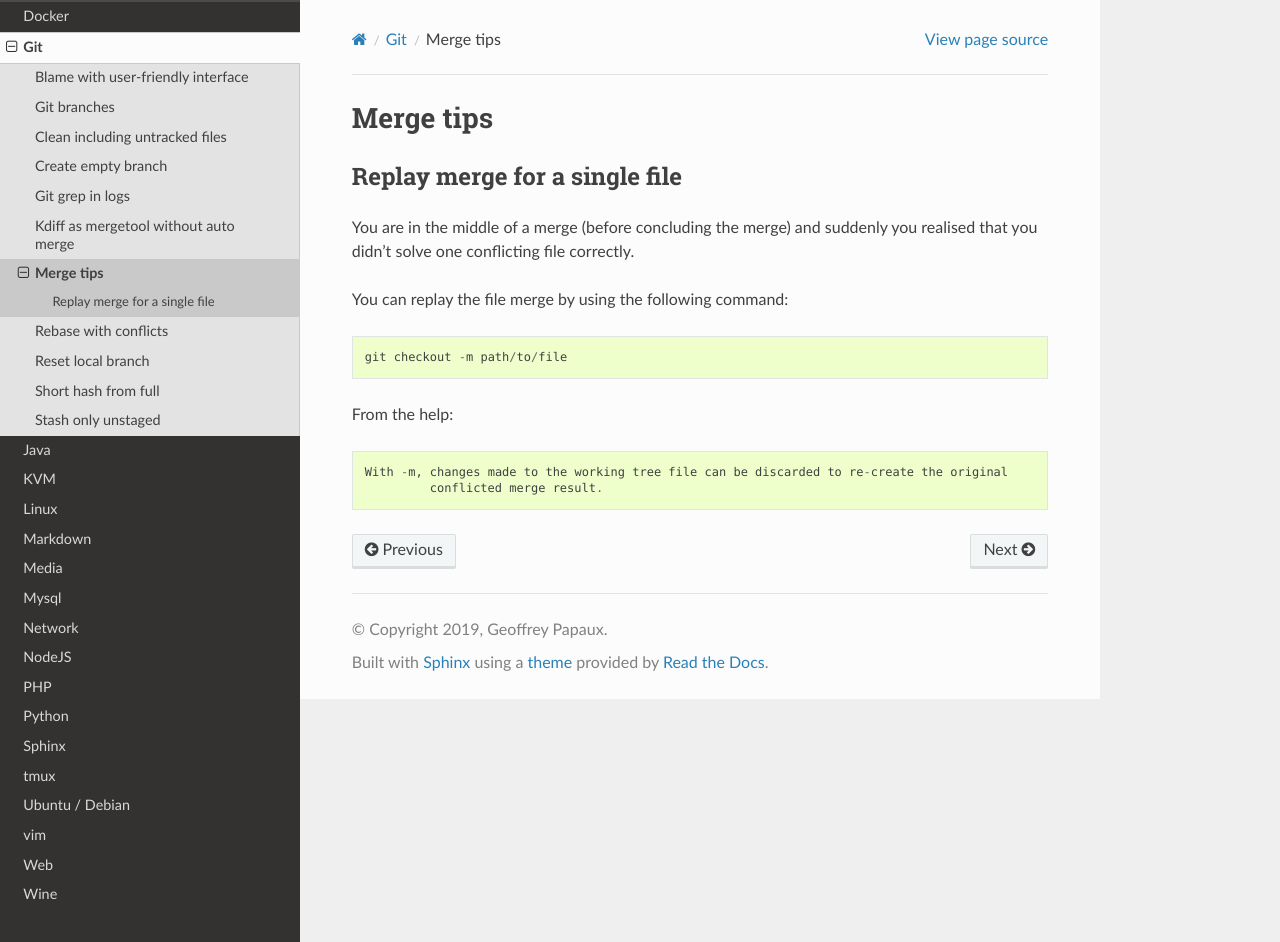
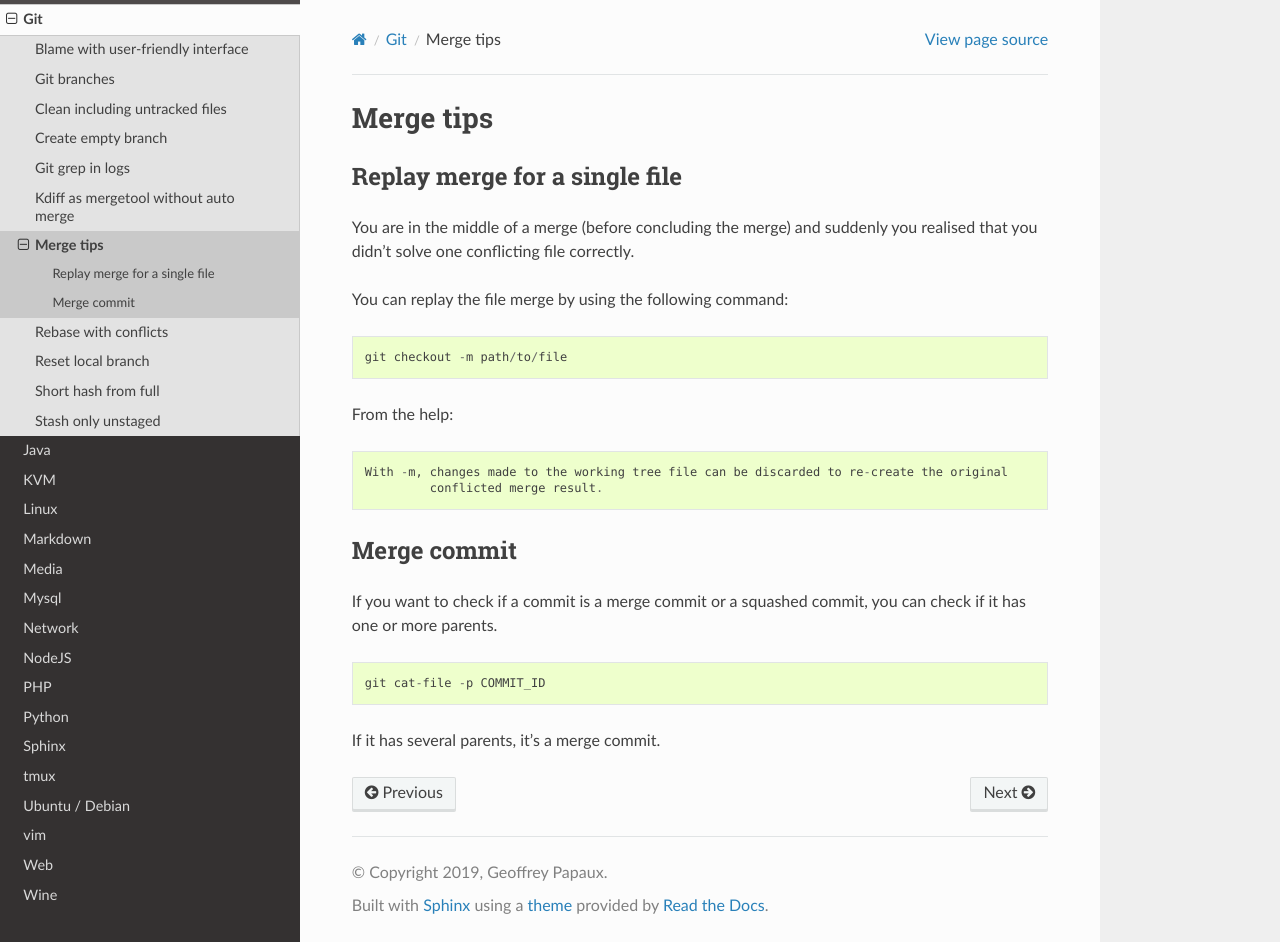
Before and after one commit to papaux/til, a Sphinx documentation site: the page built from source/git/merge-tips.rst, in a window 1280 px wide and 942 px high. Built offline with Sphinx 7.4.7 and the Read the Docs theme 2.0.0, drawn with Linux system fonts in a browser that asks for light colours.

Commit message:
git: how to check commit for number of parents

```diff
--- a/source/git/merge-tips.rst
+++ b/source/git/merge-tips.rst
@@ -18,3 +18,14 @@ From the help:
 
   With -m, changes made to the working tree file can be discarded to re-create the original
            conflicted merge result.
+
+Merge commit
+~~~~~~~~~~~~~
+
+If you want to check if a commit is a merge commit or a squashed commit, you can check if it has one or more parents.
+
+::
+
+  git cat-file -p COMMIT_ID
+
+If it has several parents, it's a merge commit.
```
